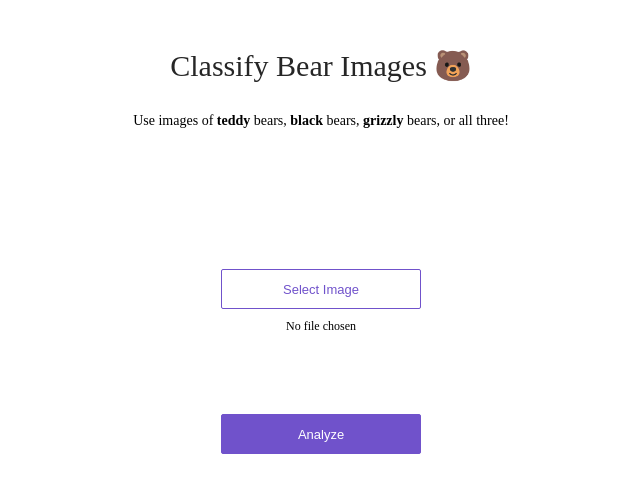
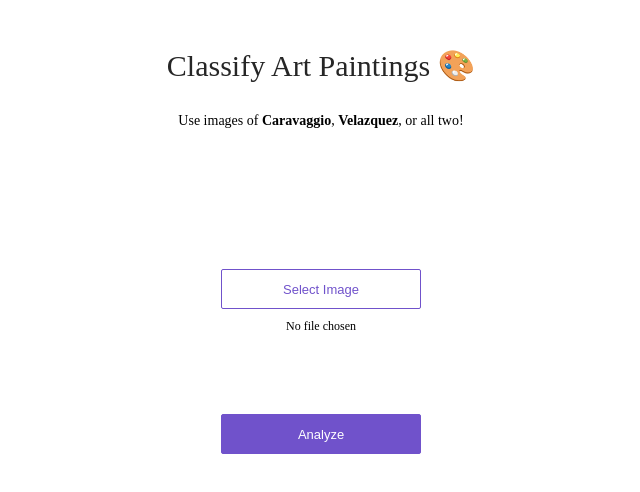
Before and after one commit to render-examples/fastai-v3, a plain HTML site: page app/view/index.html in a window 1280 px wide. Shown: the whole page, without its empty margins (319-959 px from the left). Drawn offline with Linux system fonts and the light colour scheme.

Commit message:
Updated index.html
*title
*App description

```diff
--- a/app/view/index.html
+++ b/app/view/index.html
@@ -7,10 +7,10 @@
 <body>
 <div>
     <div class='center'>
-        <div class='title'>Classify Bear Images 🐻</div>
+        <div class='title'>Classify Art Paintings 🎨</div>
         <p>
-            Use images of <strong>teddy</strong> bears, <strong>black</strong> bears, <strong>grizzly</strong> bears, or
-            all three!
+            Use images of <strong>Caravaggio</strong>, <strong>Velazquez</strong>, or
+            all two!
         </p>
         <div class='content'>
             <div class='no-display'>
```
